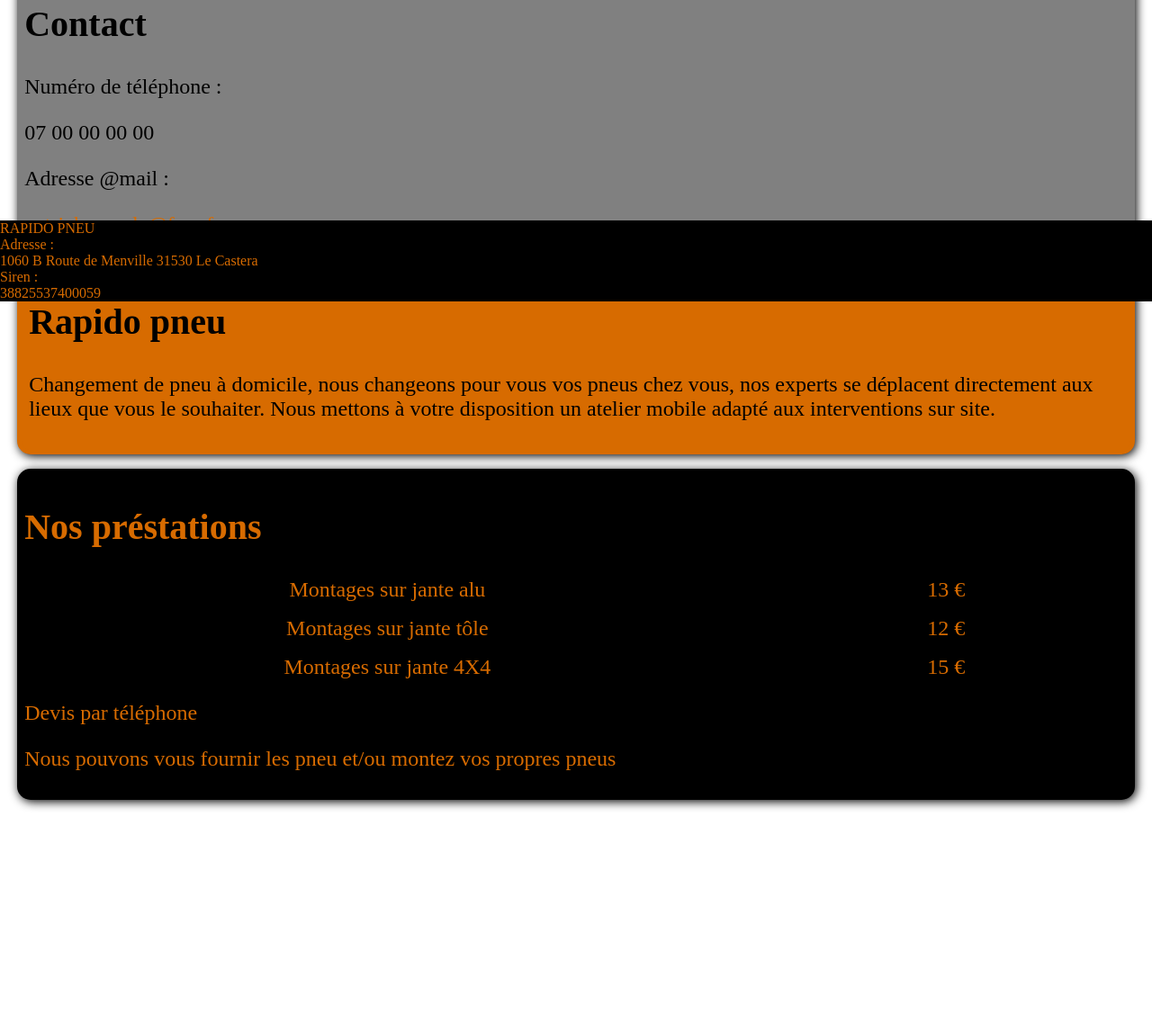
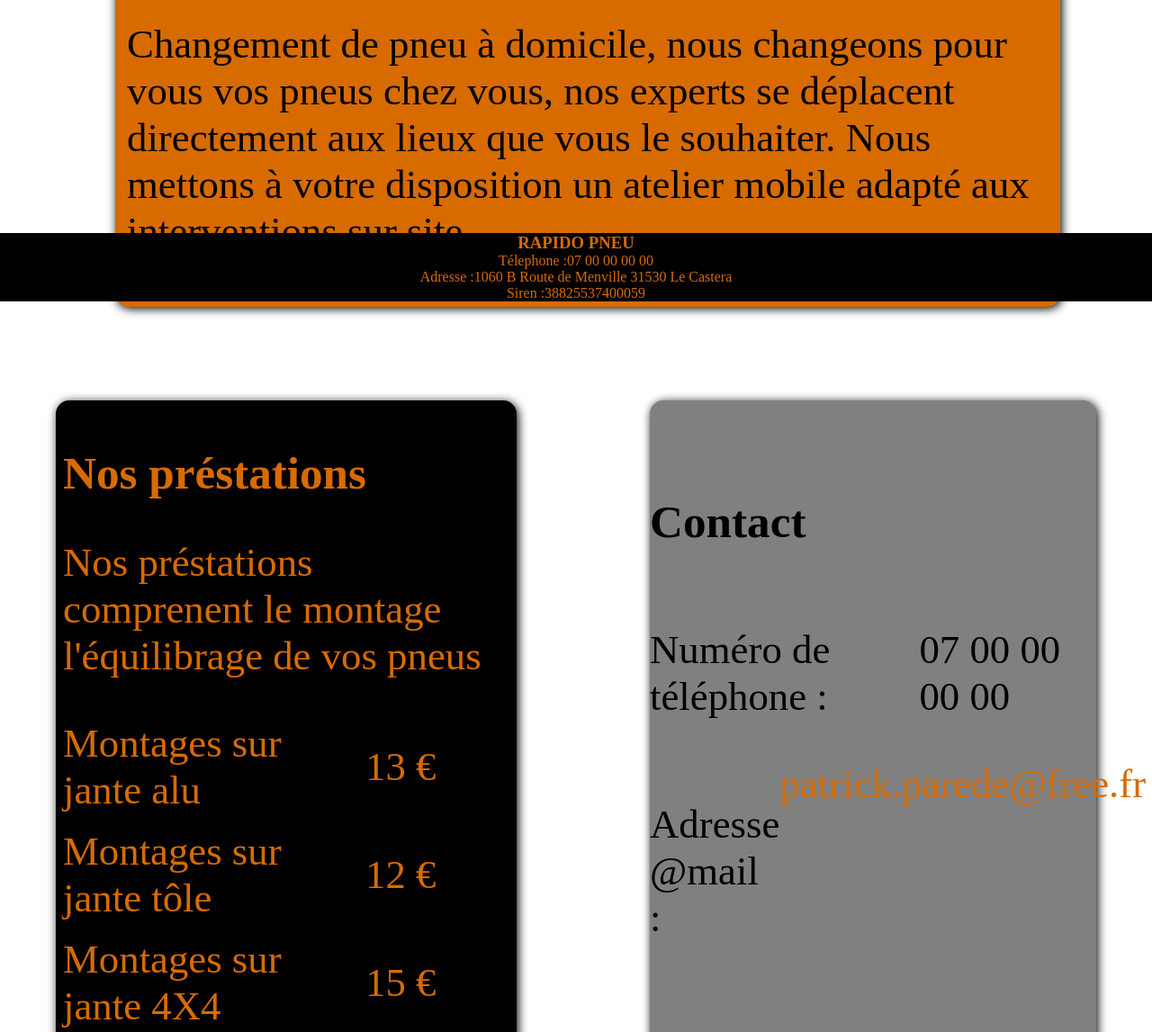
Before and after one commit to Y-parede-dev/Decap-Sablage-31, a plain HTML site: page index.html in a window 1280 px wide. Shown: the part 465-1612 px from the top of the page at 90% size. Before the commit the page ends 1482 px from the top, so only its background shows below. Drawn offline with Linux system fonts and the light colour scheme.

Commit message:
first adjust on seise laytop

```diff
--- a/assets/scss/layout/_all.scss
+++ b/assets/scss/layout/_all.scss
@@ -15,7 +15,7 @@
     display: grid;
     grid-template-rows: 1fr;
 }
-@media screen and (min-width:1440px)/* and (max-width:1200px)*/ {
+@media screen and (min-width:1000px)/* and (max-width:1200px)*/ {
     main {
         gap: 2.5rem;
         grid-template-columns: 1fr 1fr;
--- a/assets/scss/layout/_footer.scss
+++ b/assets/scss/layout/_footer.scss
@@ -8,3 +8,18 @@
 footer p {
     margin: 0;
 }
+@media screen and (min-width:1000px) {
+    .container_footer {
+        display: flex;
+        flex-direction: column;
+        justify-content: center;
+        align-items: center;
+    }
+    .h3_footer {
+        margin: 0;
+    }
+    .p_footer {
+        display: flex;
+
+    }
+}
--- a/assets/scss/layout/_nav.scss
+++ b/assets/scss/layout/_nav.scss
@@ -42,12 +42,15 @@
     list-style: none;
 
 }
-@media screen and (min-width:1440px)/* and (max-width:1200px)*/ {
+@media screen and (min-width:1000px)/* and (max-width:1200px)*/ {
     ul {
         flex-direction: row;
     }
     li {
         font-size: 2rem;
-        margin: 1rem 12rem;
+        margin: 1rem 7.5%;
+    }
+    nav {
+        padding: 0;
     }
 }
--- a/assets/scss/layout/_section.scss
+++ b/assets/scss/layout/_section.scss
@@ -34,18 +34,31 @@
     margin: 0;
     justify-items: center;
 }
-@media screen and (min-width:1440px)/* and (max-width:1200px)*/ {
+@media screen and (min-width:1000px)/* and (max-width:1200px)*/ {
     section {
+        font-size: 2.8rem;
         margin: 2rem 10%;
         width: 80%;
     }
     .Nous-Contactez {
        grid-column: 2; grid-row: 2;
+
+       padding: 10% 0;
     }
     .rapid_pneu {
         grid-row: 1;grid-column: 1 / span 2;
     }
     .prestation {
+
         grid-row: 2; grid-column: 1;
     }
+    .price {
+        justify-items: start;
+    }
+    h2 {
+        font-size: 3.2rem;
+    }
+    .container_contact {
+        display: flex;
+    }
 }
--- a/index.html
+++ b/index.html
@@ -27,8 +27,12 @@
                 <main>
                     <section id="ancre_contact" class="Nous-Contactez">
                         <h2>Contact</h2>
-                        <p> Numéro de téléphone :</p> <p>07 00 00 00 00</p>
-                        <p> Adresse @mail :</p> <a href="mailto:patrick.parede@free.fr">patrick.parede@free.fr</a>
+                        <div class="container_contact">
+                            <p> Numéro de téléphone :</p> <p>07 00 00 00 00</p>
+                        </div>
+                        <div class="container_contact">
+                            <p> Adresse @mail :</p> <a href="mailto:patrick.parede@free.fr">patrick.parede@free.fr</a>
+                        </div>
                     </section>
                     <section class="rapid_pneu">
                         <h2>Rapido pneu</h2>
@@ -39,12 +43,13 @@
                     </section>
                     <section id="ancre_tarifs" class="prestation">
                         <h2>Nos préstations</h2>
+                        <p>Nos préstations comprenent le montage l'équilibrage de vos pneus</p>
                         <div class="price">
                             <p>Montages sur jante alu</p> <p>13 €</p>
                             <p>Montages sur jante tôle</p> <p>12 €</p>
                             <p>Montages sur jante 4X4</p> <p>15 €</p>
                         </div>
-                        <p class="devis">Devis par téléphone </p>
+                        <p class="devis">Devis par téléphone ou par mail.</p>
 
                         <p>Nous pouvons vous fournir les pneu et/ou montez vos propres pneus</p>
                     </section>
@@ -52,10 +57,17 @@
             </div>
         </div>
         <footer>
-            <div>
-                <p>RAPIDO PNEU</p>
-                <p>Adresse :</p><p>1060 B Route de Menville 31530 Le Castera</p>
-                <p>Siren :</p><p>38825537400059</p>
+            <div class="container_footer">
+                <h3 class="h3_footer">RAPIDO PNEU</h3>
+                <div class="p_footer">
+                    <p>Télephone :</p><p>07 00 00 00 00</p>
+                </div>
+                <div class="p_footer">
+                    <p>Adresse :</p><p>1060 B Route de Menville 31530 Le Castera</p>
+                </div>
+                <div class="p_footer">
+                    <p>Siren :</p><p>38825537400059</p>
+                </div>
             </div>
         </footer>
     </body>
```
Also changed, not shown: assets/css/style.css, 1 other file.
